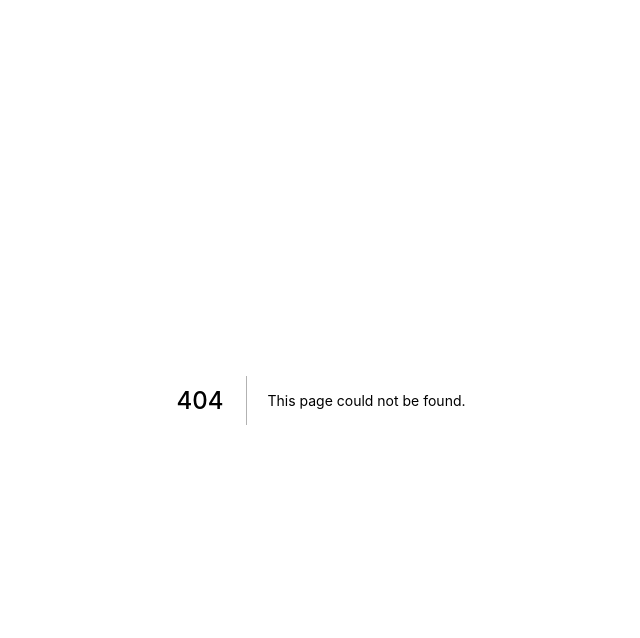
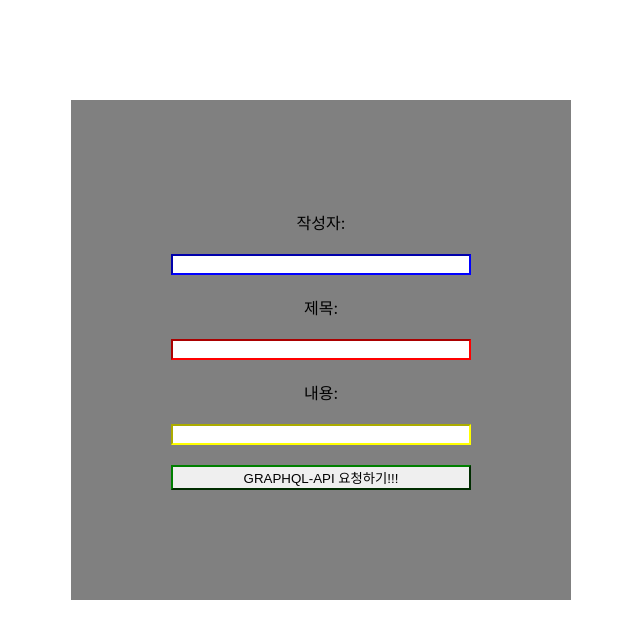
Before and after one commit to CHUNDOOIN/codecamp-quiz, a Next.js app: page /quiz-22.03.21/src/components/units/board/03-routing/DynamicRoutingBoard.container in a window 1280 px wide. Before the commit this address had no page. Shown: the top 638 px of the page, without its empty margins (319-959 px from the left). Built offline with nearby package versions, Linux system fonts and the light colour scheme.

Commit message:
과제 두번째

```diff
--- /dev/null
+++ b/pages/quiz-22.03.21/05-07-dynamic-routing-board/index.js
@@ -0,0 +1,5 @@
+import BoardWrite from "../src/components/units//board/03-routing/DynamicRoutingBoard.container";
+
+export default function BoardWriteIndex() {
+  return <BoardWrite></BoardWrite>;
+}
--- /dev/null
+++ b/pages/quiz-22.03.21/05-08-dynamic-routed-input/[number]/index.js
@@ -0,0 +1,5 @@
+import BoardRead from "../../src/components/units/board/04-routed/DynamicRoutedBoard.container";
+
+export default function BoardReadIndex() {
+  return <BoardRead></BoardRead>;
+}
--- /dev/null
+++ b/pages/quiz-22.03.21/src/components/units/board/03-routing/DynamicRoutingBoard.container.js
@@ -0,0 +1,57 @@
+import { useState } from "react";
+import { useRouter } from "next/router";
+import { CREATE_BOARD } from "./DynamicRoutingBoard.queries";
+import { useMutation, gql } from "@apollo/client";
+import BoardWriteUI from "./DynamicRoutingBoard.presenter";
+
+export default function BoardWrite() {
+  const router = useRouter();
+
+  const [myWriter, setMyWriter] = useState("");
+  const [myTitle, setMyTitle] = useState("");
+  const [myContents, setMyContents] = useState("");
+
+  const [createBoard] = useMutation(CREATE_BOARD);
+
+  const callGraphqlApi = async () => {
+    // const result = await axios.get("https://koreanjson.com/posts/1") // rest-api 방식!!
+    // const result = await axios.get("https://koreanjson.com/users/1")
+    // const result = await axios.get("https://koreanjson.com/products/1")
+
+    try {
+      const result = await createBoard({
+        variables: { writer: myWriter, title: myTitle, contents: myContents },
+      }); // graphql-api 방식
+      console.log(result);
+      console.log(result.data.createBoard.message);
+      alert("게시글 등록에 성공했어요!");
+      alert("상세 페이지로 이동해 볼까요?!");
+      router.push(
+        `/quiz-22.03.21/05-08-dynamic-routed-input/${result.data.createBoard.number}`
+      );
+    } catch (error) {
+      alert(error.message);
+    }
+  };
+
+  const onChangeWriter = (event) => {
+    setMyWriter(event.target.value);
+  };
+
+  const onChangeTitle = (event) => {
+    setMyTitle(event.target.value);
+  };
+
+  const onChangeContents = (event) => {
+    setMyContents(event.target.value);
+  };
+
+  return (
+    <BoardWriteUI
+      onChangeWriter={onChangeWriter}
+      onChangeTitle={onChangeTitle}
+      onChangeContents={onChangeContents}
+      callGraphqlApi={callGraphqlApi}
+    ></BoardWriteUI>
+  );
+}
--- /dev/null
+++ b/pages/quiz-22.03.21/src/components/units/board/03-routing/DynamicRoutingBoard.presenter.js
@@ -0,0 +1,20 @@
+import {
+  Wrap,
+  Writer,
+  Title,
+  Contents,
+  SubmitButton,
+} from "./DynamicRoutingBoard.styles";
+
+export default function BoardWriteUI(props) {
+  return (
+    <Wrap>
+      작성자: <Writer type="text" onChange={props.onChangeWriter} />
+      제목: <Title type="text" onChange={props.onChangeTitle} />
+      내용: <Contents type="text" onChange={props.onChangeContents} />
+      <SubmitButton onClick={props.callGraphqlApi}>
+        GRAPHQL-API 요청하기!!!
+      </SubmitButton>
+    </Wrap>
+  );
+}
--- /dev/null
+++ b/pages/quiz-22.03.21/src/components/units/board/03-routing/DynamicRoutingBoard.queries.js
@@ -0,0 +1,11 @@
+import { useMutation, gql } from "@apollo/client";
+
+export const CREATE_BOARD = gql`
+  mutation createBoard($writer: String, $title: String, $contents: String) {
+    createBoard(writer: $writer, title: $title, contents: $contents) {
+      _id
+      number
+      message
+    }
+  }
+`;
--- /dev/null
+++ b/pages/quiz-22.03.21/src/components/units/board/03-routing/DynamicRoutingBoard.styles.js
@@ -0,0 +1,38 @@
+import styled from "@emotion/styled";
+
+export const Wrap = styled.div`
+  width: 500px;
+  height: 500px;
+  background-color: gray;
+
+  display: flex;
+
+  flex-direction: column;
+  justify-content: space-around;
+  align-items: center;
+
+  margin: 100px auto;
+  padding: 100px;
+
+  /* background-color: ${(props) => (props.isActive ? "yellow" : "none")}; */
+`;
+
+export const Writer = styled.input`
+  width: 100%;
+  border-color: blue;
+`;
+
+export const Title = styled.input`
+  width: 100%;
+  border-color: red;
+`;
+
+export const Contents = styled.input`
+  width: 100%;
+  border-color: yellow;
+`;
+
+export const SubmitButton = styled.button`
+  width: 100%;
+  border-color: green;
+`;
```
Also changed, not shown: pages/quiz-22.03.21/src/components/units/board/04-routed/DynamicRoutedBoard.container.js (added, +18 -0 lines), pages/quiz-22.03.21/src/components/units/board/04-routed/DynamicRoutedBoard.presenter.js (added, +23 -0 lines), pages/quiz-22.03.21/src/components/units/board/04-routed/DynamicRoutedBoard.queries.js (added, +12 -0 lines), pages/quiz-22.03.21/src/components/units/board/04-routed/DynamicRoutedBoard.styles.js (added, +41 -0 lines).
